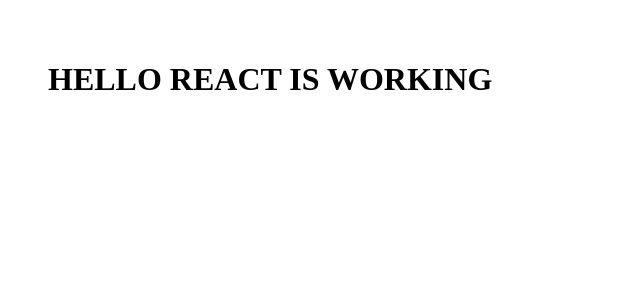
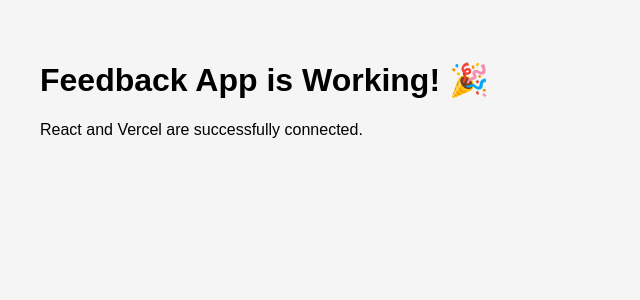
Before and after one commit to yathishnasj/Feedback, a React (Vite) app: page / in a window 1280 px wide. Shown: the top 300 px of the page, without its empty margins (0-640 px from the left). Built offline with nearby package versions, Linux system fonts and the light colour scheme.

Commit message:
Refactor main.jsx to use App component

```diff
--- a/src/main.jsx
+++ b/src/main.jsx
@@ -1,6 +1,10 @@
 import React from "react";
 import ReactDOM from "react-dom/client";
+import App from "./App.jsx";
+import "./index.css";
 
 ReactDOM.createRoot(document.getElementById("root")).render(
-  <h1 style={{ padding: "40px" }}>HELLO REACT IS WORKING</h1>
+  <React.StrictMode>
+    <App />
+  </React.StrictMode>
 );
```
